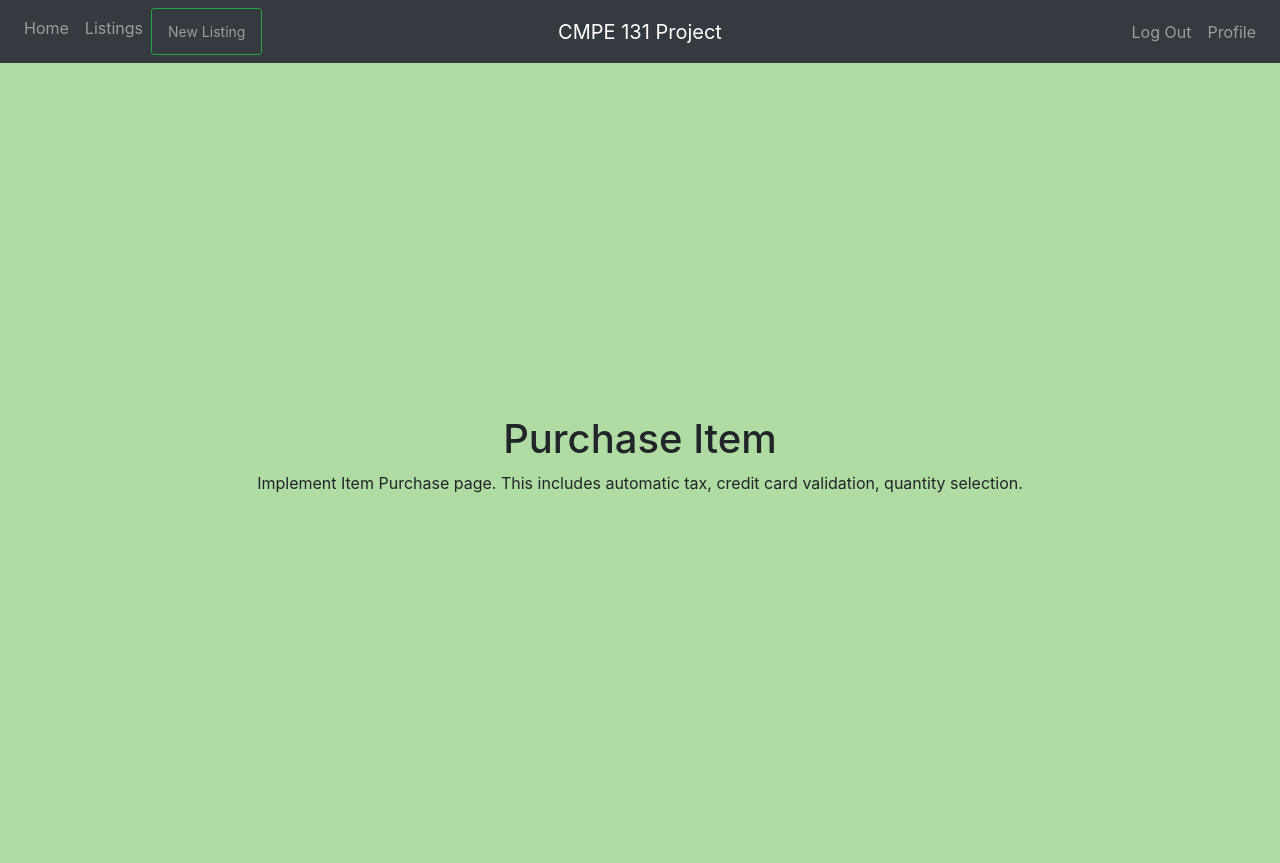
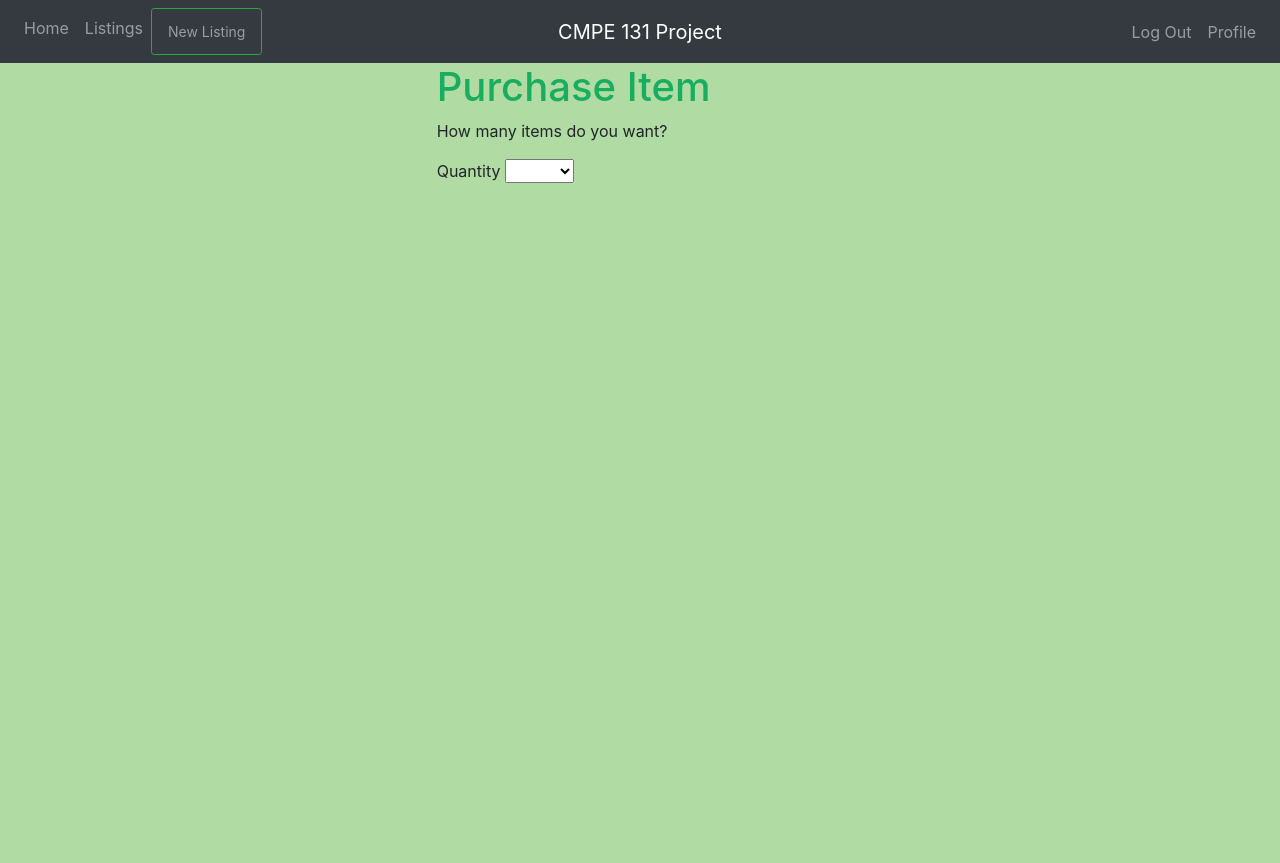
Before and after one commit to mitchellsayer/cmpe_131_team8, a Flask app: page /purchase in a window 1280 px wide. After the commit the page ends 183 px from the top, so only its background shows below. Run offline with Flask 2, Linux system fonts and the light colour scheme; a user stored in the database is signed in; some libraries are stand-ins or nearby versions.

Commit message:
Added quantity menu in purchase.html and delete feature on auth.py

```diff
--- a/app/static/styles/purchase.css
+++ b/app/static/styles/purchase.css
@@ -2,13 +2,8 @@ body {
     background-color: rgb(176, 219, 163);
 }
 
-#outer {
-    width: 100%;
-    height: 100vh;
-    display: flex;
+#purchase-title {
+
+    color: rgb(25, 174, 95);
+
 }
-
-#inner {
-    margin: auto;
-    text-align: center;
-}
--- a/app/templates/profile.html
+++ b/app/templates/profile.html
@@ -12,6 +12,7 @@
   <div id="inner">
     <h1>Hello, {{ name }}</h1>
     <p>Add user listings, delete account features here</p>
+    <button type="button" class="btn btn-success">Delete</button>
   </div>
 </div>
 {% endblock %}
--- a/app/templates/purchase.html
+++ b/app/templates/purchase.html
@@ -9,10 +9,26 @@
 
 {% block content %}
     <!-- Add code for this page  here -->
-    <div id="outer" class="container">
-        <div id="inner">
-        <h1>Purchase Item</h1>
-        <p>Implement Item Purchase page. This includes automatic tax, credit card validation, quantity selection.</p>
+    <div class ="row">
+        <div class="col-md-4 mx-auto justify-content-center">
+            <h1 id="purchase-title">Purchase Item</h1>
+            <p>How many items do you want?</p>
+            <div>
+                <label for="Quantity"> Quantity</label>
+                <select name="Quantity">
+                    <option value="0" selected disabled></option>
+                    <option value="1">One</option>
+                    <option value="2">Two</option>
+                    <option value="3">Three</option>
+                    <option value="4">Four</option>
+                    <option value="5">Five</option>
+                    <option value="6">Six</option>
+                    <option value="7">Seven</option>
+                    <option value="8">Eight</option>
+                    <option value="9">Nine</option>
+                    <option value="10">Ten</option>
+                </select>
+            </div>
         </div>
     </div>
 {% endblock %}
```
Also changed, not shown: app/auth.py (+10 -0 lines), app/db.sqlite, app/static/styles/profile.css (line endings or trailing spaces).
